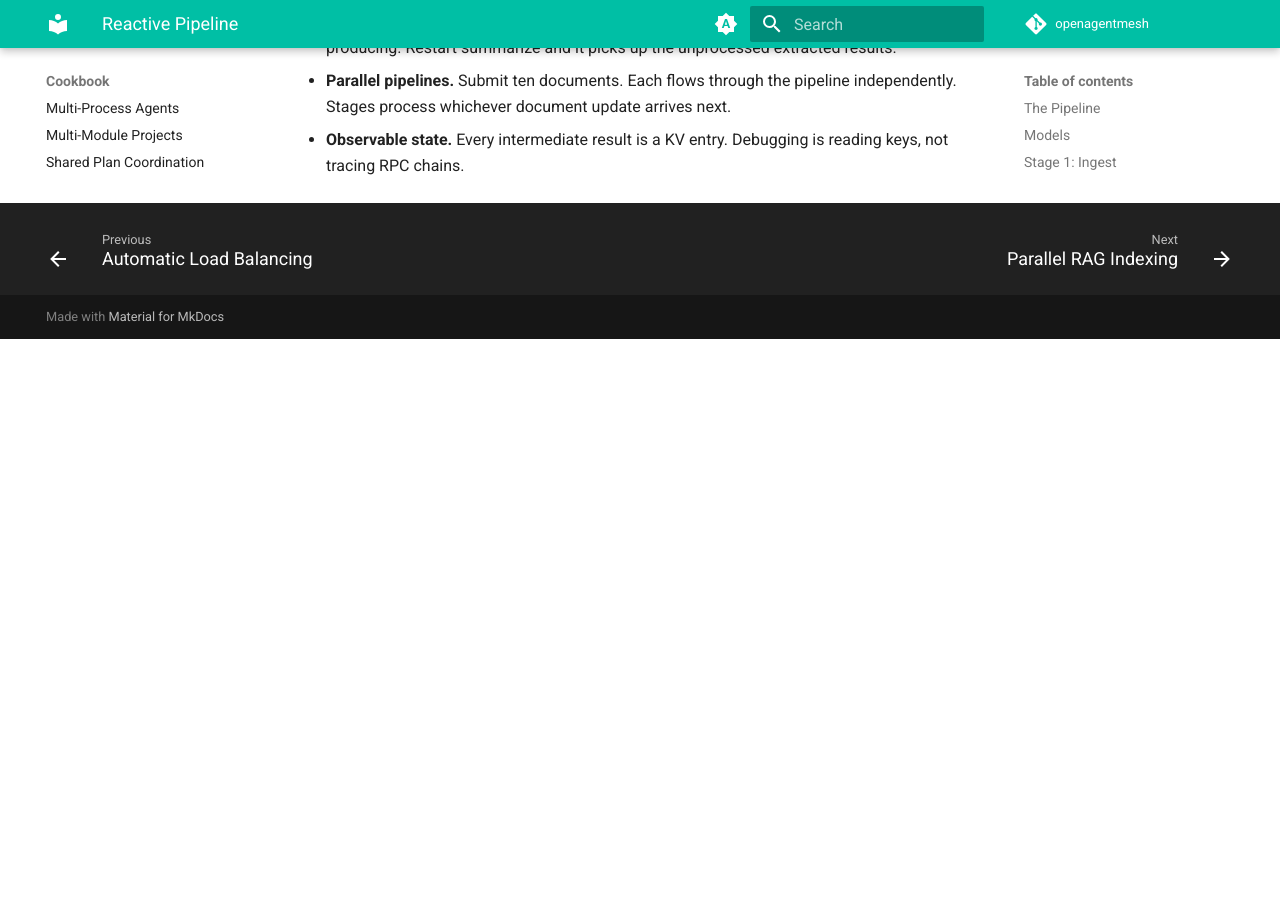
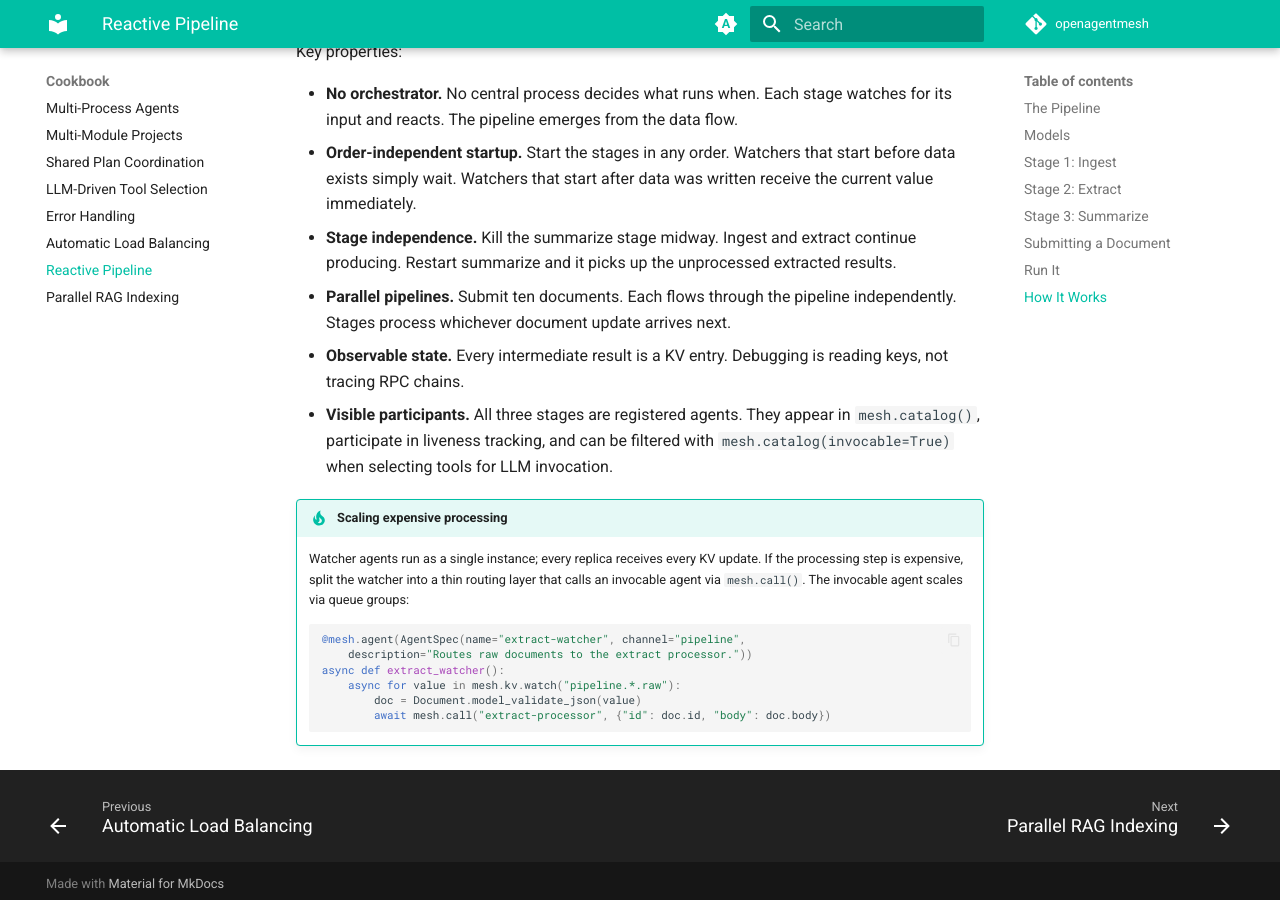
Before and after one commit to openagentmesh/openagentmesh, an MkDocs documentation site: the page built from docs/cookbook/reactive-pipeline.md, in a window 1280 px wide and 900 px high, scrolled down 5043 px. Built offline with MkDocs 1.6.1 and Material for MkDocs 9.7.7, drawn with Linux system fonts in a browser that asks for light colours; comment, search, counter and statistics services are not loaded; before the commit the page ends 5382 px from its top, so only the background shows below that; some of the changed text lies outside the part shown.

Commit message:
feat: watcher and trigger handler shapes (ADR-0042, ADR-0043)
Allow registering agents with no input parameter:
- Watcher (no input, no output): background task reacting to KV state,
  visible in catalog, tracked for liveness, not invocable
- Trigger (no input, has output): invocable without payload, called
  via mesh.call() with no arguments

Updates handler inference, mesh lifecycle, docs, and cookbook.

````diff
--- a/docs/cookbook/reactive-pipeline.md
+++ b/docs/cookbook/reactive-pipeline.md
@@ -67,37 +67,42 @@
 
 ## Stage 2: Extract
 
-Watches for new raw documents. When one appears, extracts entities and writes the result for the next stage.
+Watches for new raw documents. When one appears, extracts entities and writes the result for the next stage. Registered as a [watcher agent](../concepts/agents.md#watcher): visible in the catalog and tracked for liveness, but not invocable.
 
 ```python
-import asyncio
-import json
-from openagentmesh import AgentMesh
+from openagentmesh import AgentMesh, AgentSpec
 
-async def main():
-    mesh = AgentMesh()
-    async with mesh:
-        print("extract: watching for raw documents...")
-        async for value in mesh.kv.watch("pipeline.*.raw"):
-            doc = Document.model_validate_json(value)
-            print(f"extract: processing {doc.id}")
+mesh = AgentMesh()
 
-            # Simulate entity extraction
-            words = doc.body.split()
-            entities = [w for w in words if w[0].isupper()] if words else []
+spec = AgentSpec(
+    name="extract",
+    channel="pipeline",
+    description="Watches for raw documents and extracts entities.",
+)
 
-            extracted = Extracted(
-                id=doc.id,
-                entities=entities,
-                word_count=len(words),
-            )
-            await mesh.kv.put(
-                f"pipeline.{doc.id}.extracted",
-                extracted.model_dump_json(),
-            )
-            print(f"extract: wrote pipeline.{doc.id}.extracted")
+@mesh.agent(spec)
+async def extract():
+    print("extract: watching for raw documents...")
+    async for value in mesh.kv.watch("pipeline.*.raw"):
+        doc = Document.model_validate_json(value)
+        print(f"extract: processing {doc.id}")
 
-asyncio.run(main())
+        # Simulate entity extraction
+        words = doc.body.split()
+        entities = [w for w in words if w[0].isupper()] if words else []
+
+        extracted = Extracted(
+            id=doc.id,
+            entities=entities,
+            word_count=len(words),
+        )
+        await mesh.kv.put(
+            f"pipeline.{doc.id}.extracted",
+            extracted.model_dump_json(),
+        )
+        print(f"extract: wrote pipeline.{doc.id}.extracted")
+
+mesh.run()
 ```
 
 ## Stage 3: Summarize
@@ -105,35 +110,40 @@
 Watches for extracted results and produces a final summary.
 
 ```python
-import asyncio
-import json
-from openagentmesh import AgentMesh
+from openagentmesh import AgentMesh, AgentSpec
 
-async def main():
-    mesh = AgentMesh()
-    async with mesh:
-        print("summarize: watching for extracted documents...")
-        async for value in mesh.kv.watch("pipeline.*.extracted"):
-            extracted = Extracted.model_validate_json(value)
-            print(f"summarize: processing {extracted.id}")
+mesh = AgentMesh()
 
-            # Look up the original document for the title
-            raw = await mesh.kv.get(f"pipeline.{extracted.id}.raw")
-            doc = Document.model_validate_json(raw)
+spec = AgentSpec(
+    name="summarize",
+    channel="pipeline",
+    description="Watches for extracted documents and produces a summary.",
+)
 
-            summary = Summary(
-                id=extracted.id,
-                title=doc.title,
-                one_liner=doc.body[:80] + "..." if len(doc.body) > 80 else doc.body,
-                entity_count=len(extracted.entities),
-            )
-            await mesh.kv.put(
-                f"pipeline.{extracted.id}.summary",
-                summary.model_dump_json(),
-            )
-            print(f"summarize: wrote pipeline.{extracted.id}.summary")
+@mesh.agent(spec)
+async def summarize():
+    print("summarize: watching for extracted documents...")
+    async for value in mesh.kv.watch("pipeline.*.extracted"):
+        extracted = Extracted.model_validate_json(value)
+        print(f"summarize: processing {extracted.id}")
 
-asyncio.run(main())
+        # Look up the original document for the title
+        raw = await mesh.kv.get(f"pipeline.{extracted.id}.raw")
+        doc = Document.model_validate_json(raw)
+
+        summary = Summary(
+            id=extracted.id,
+            title=doc.title,
+            one_liner=doc.body[:80] + "..." if len(doc.body) > 80 else doc.body,
+            entity_count=len(extracted.entities),
+        )
+        await mesh.kv.put(
+            f"pipeline.{extracted.id}.summary",
+            summary.model_dump_json(),
+        )
+        print(f"summarize: wrote pipeline.{extracted.id}.summary")
+
+mesh.run()
 ```
 
 ## Submitting a Document
@@ -233,3 +243,16 @@
 - **Stage independence.** Kill the summarize stage midway. Ingest and extract continue producing. Restart summarize and it picks up the unprocessed extracted results.
 - **Parallel pipelines.** Submit ten documents. Each flows through the pipeline independently. Stages process whichever document update arrives next.
 - **Observable state.** Every intermediate result is a KV entry. Debugging is reading keys, not tracing RPC chains.
+- **Visible participants.** All three stages are registered agents. They appear in `mesh.catalog()`, participate in liveness tracking, and can be filtered with `mesh.catalog(invocable=True)` when selecting tools for LLM invocation.
+
+!!! tip "Scaling expensive processing"
+    Watcher agents run as a single instance; every replica receives every KV update. If the processing step is expensive, split the watcher into a thin routing layer that calls an invocable agent via `mesh.call()`. The invocable agent scales via queue groups:
+
+    ```python
+    @mesh.agent(AgentSpec(name="extract-watcher", channel="pipeline",
+        description="Routes raw documents to the extract processor."))
+    async def extract_watcher():
+        async for value in mesh.kv.watch("pipeline.*.raw"):
+            doc = Document.model_validate_json(value)
+            await mesh.call("extract-processor", {"id": doc.id, "body": doc.body})
+    ```
````
Also changed, not shown: docs/concepts/agents.md (+55 -5 lines), docs/concepts/participation.md (+30 -1 lines), km/adr/0031-capabilities-over-type-taxonomy.md (+5 -3 lines), 3 other files.
